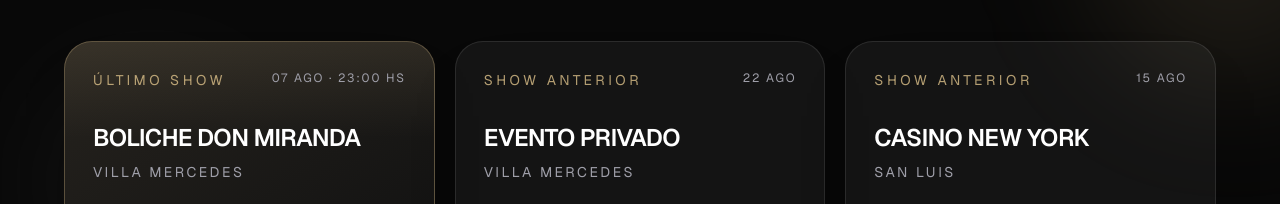
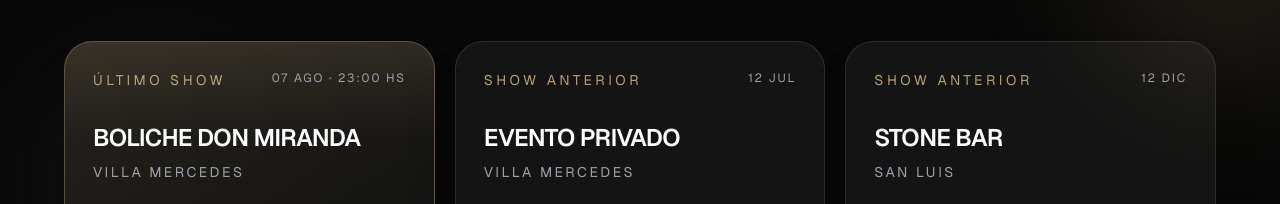
Before and after one commit to MarcosLSosa/puentequinto, a Next.js app: page / in a window 1280 px wide. Shown: the part 1855-2059 px from the top of the page. Built offline with nearby package versions, Linux system fonts and the light colour scheme.

Commit message:
Actualizar fechas del historial de shows

```diff
--- a/data/shows.ts
+++ b/data/shows.ts
@@ -8,15 +8,15 @@
     map: "https://maps.app.goo.gl/9E5Skh7cM6tEuE2E7"
   },
   {
-    date: "22 AGO",
+    date: "12 JUL",
     city: "VILLA MERCEDES",
     place: "EVENTO PRIVADO",
     status: "Show anterior"
   },
   {
-    date: "15 AGO",
+    date: "12 DIC",
     city: "SAN LUIS",
-    place: "CASINO NEW YORK",
+    place: "STONE BAR",
     status: "Show anterior"
   }
 ];
```
